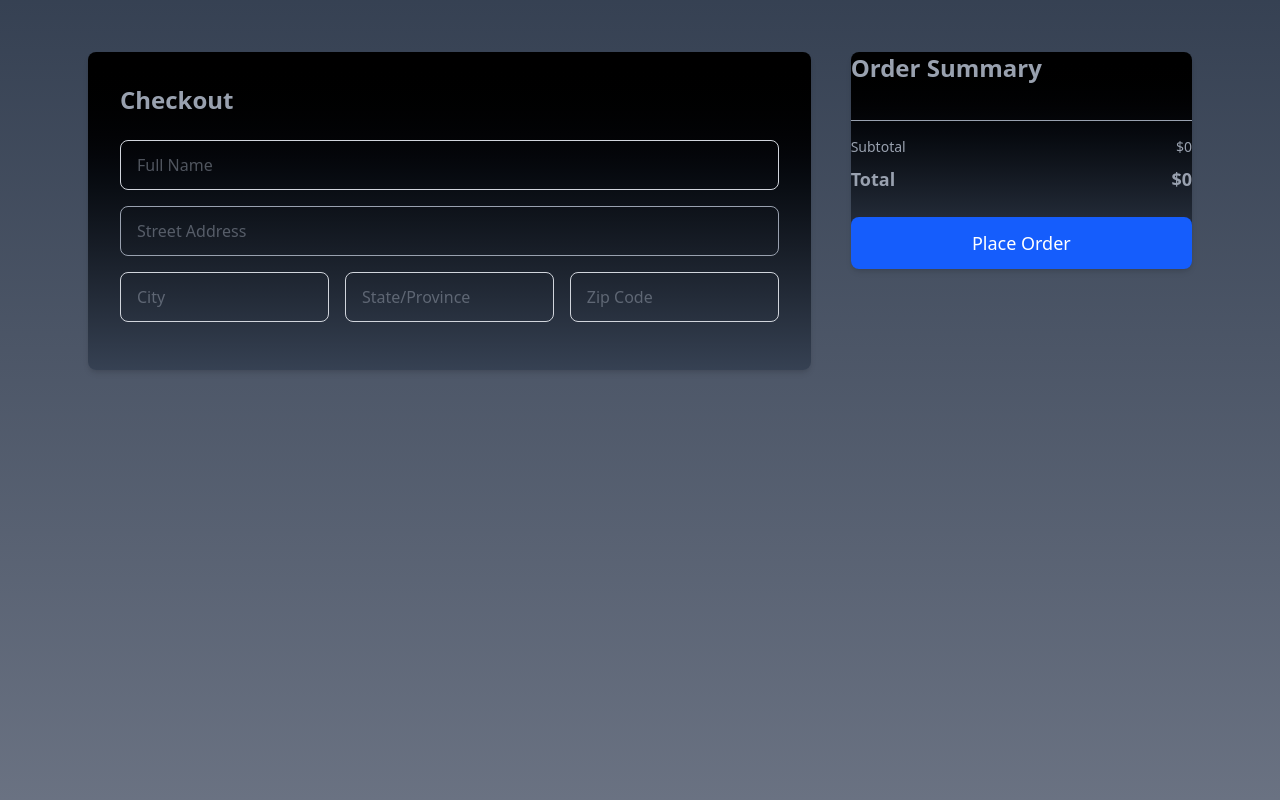
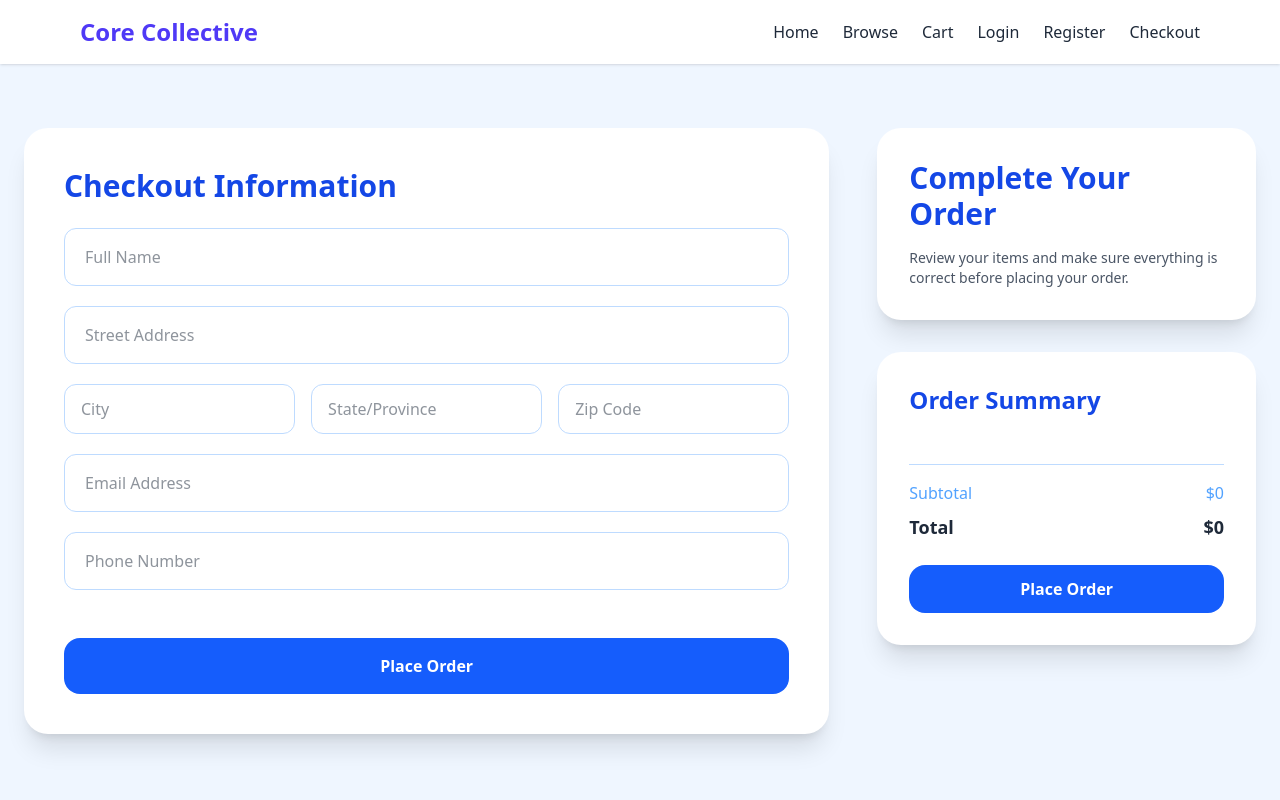
Before and after one commit to notannpctrust/core-collective, a Flask app: page /checkout in a window 1280 px wide. Run offline with Flask 3, Linux system fonts and the light colour scheme; the visitor is signed in with stand-in values (Sample User, id 1); data that the repository does not hold is empty.

Commit message:
function

```diff
--- a/main.py
+++ b/main.py
@@ -324,9 +324,13 @@ def order():
     cursor.execute("""
         SELECT
         `SALE`.`ID`,
-        `SALE`.`Timestamp
+        `SALE`.`Timestamp`,
+        SUM(`SaleProduct`.`Quantity`) AS 'Quantity'
+        SUM(`SaleProduct`.`Quantity` * `Product`.`Price`) AS 'Total'
+    FROM `Sale`
+    JOIN `SaleProduct` ON `SaleProduct`.`SaleID` = `Sale`.`ID`
+    JOIN `Product` ON `Product`.`ID` = `SaleProduct`.`ProductID`
+    WHERE `UserID` = %s
+    GROUP BY `SALE`.`ID`
 
-
-
-
-    """)
+    """, (current_user.id) )
--- a/templates/checkout.html.jinja
+++ b/templates/checkout.html.jinja
@@ -1,5 +1,3 @@
-
-
 <!doctype html>
 <html>
 <head>
@@ -9,130 +7,107 @@
   <title>Checkout | EZ-BAM</title>
 </head>
 
+<header class="bg-white shadow sticky top-0 z-50">
+      <nav class="max-w-6xl mx-auto flex items-center justify-between p-4">
+        <div class="text-2xl font-bold text-indigo-600">Core Collective</div>
+        <ul class="flex space-x-6">
+          <li><a href="/" class="hover:text-indigo-600">Home</a></li>
+          <li><a href="/browse" class="hover:text-indigo-600">Browse</a></li>
+          <li><a href="/cart" class="hover:text-indigo-600">Cart</a></li>
+          <li><a href="/login" class="hover:text-indigo-600">Login</a></li>
+          <li><a href="/signup" class="hover:text-indigo-600">Register</a></li>
+          <li><a href="/checkout" class="hover:text-indigo-600">Checkout</a></li>
+        </ul>
+      </nav>
+    </header>
 
-
-
-<body class="bg-gradient-to-b from-gray-700 to-gray-500 shadow-md px-6 py-3 text-gray-400 min-h-screen font-sans">
-
-
-
-
-
-
-
+<body class="bg-blue-50 min-h-screen font-sans text-gray-800">
 
 
 
   <form method="post" action="/checkout">
-   <div class="max-w-6xl mx-auto grid grid-cols-1 lg:grid-cols-3 gap-10 px-6 py-10">
+    <div class="max-w-7xl mx-auto px-6 py-16 grid grid-cols-1 lg:grid-cols-3 gap-12">
 
+      <!-- LEFT SIDE: CHECKOUT FORM -->
+      <div class="lg:col-span-2 space-y-8">
+        <div class="bg-white rounded-3xl shadow-xl p-10 space-y-6">
+          <h2 class="text-3xl font-bold text-blue-700">Checkout Information</h2>
 
-
-
-       <div class="lg:col-span-2 bg-gray-70 p-8 rounded-lg shadow-md bg-gradient-to-b from-black to-gray-700 shadow-md">
-
-
-
-
-           <h2 class="text-2xl font-bold mb-6">Checkout</h2>
-
-
-
-
+          <div class="space-y-5">
             <input name="full_name" required placeholder="Full Name"
-               class="w-full border border-gray-300 rounded-lg px-4 py-3 mb-4 focus:ring-2 focus:ring-blue-500 focus:outline-none">
-
-
-
+                   class="w-full border border-blue-200 rounded-xl px-5 py-4 focus:ring-2 focus:ring-blue-400 focus:outline-none">
 
             <input name="address" required placeholder="Street Address"
-               class="w-full border border-white-300 rounded-lg px-4 py-3 mb-4 focus:ring-2 focus:ring-blue-500 focus:outline-none">
+                   class="w-full border border-blue-200 rounded-xl px-5 py-4 focus:ring-2 focus:ring-blue-400 focus:outline-none">
 
-
-
-
-           <div class="grid grid-cols-1 md:grid-cols-3 gap-4 mb-4">
+            <div class="grid grid-cols-1 md:grid-cols-3 gap-4">
               <input name="city" required placeholder="City"
-                   class="border border-gray-300 rounded-lg px-4 py-3 focus:ring-2 focus:ring-blue-500 focus:outline-none">
+                     class="border border-blue-200 rounded-xl px-4 py-3 focus:ring-2 focus:ring-blue-400 focus:outline-none">
               <input name="state" placeholder="State/Province"
-                   class="border border-gray-300 rounded-lg px-4 py-3 focus:ring-2 focus:ring-blue-500 focus:outline-none">
+                     class="border border-blue-200 rounded-xl px-4 py-3 focus:ring-2 focus:ring-blue-400 focus:outline-none">
               <input name="zip" required placeholder="Zip Code"
-                   class="border border-gray-300 rounded-lg px-4 py-3 focus:ring-2 focus:ring-blue-500 focus:outline-none">
+                     class="border border-blue-200 rounded-xl px-4 py-3 focus:ring-2 focus:ring-blue-400 focus:outline-none">
             </div>
 
+            <input name="email" type="email" required placeholder="Email Address"
+                   class="w-full border border-blue-200 rounded-xl px-5 py-4 focus:ring-2 focus:ring-blue-400 focus:outline-none">
 
-
-
-
-
-
-
-
-
-
-
-
-
+            <input name="phone" type="tel" placeholder="Phone Number"
+                   class="w-full border border-blue-200 rounded-xl px-5 py-4 focus:ring-2 focus:ring-blue-400 focus:outline-none">
           </div>
 
-
-
-
-       <div class="bg-gradient-to-b from-black to-gray-700 rounded-lg shadow-md h-fit sticky top-10">
-
-
-
-
-           <h2 class="text-2xl font-bold mb-6 font-sans">Order Summary</h2>
-
-
-
-
-           <div class="space-y-7 mb-9">
-               {% for x in cart %}
-               <div class="flex justify-between items-center text-sm">
-                   <div class="flex items-center gap-3">
-                       <img src="{{ x['Image'] }}" class="w-12 h-12 rounded border">
-                       <div>
-                           <p class="font-medium">{{ x['Name'] }}</p>
-                           <p class="text-gray-500 font-sans">Qty {{ x['Quantity'] }}</p>
+          <button type="submit"
+                  class="mt-6 w-full bg-blue-600 text-white font-bold py-4 rounded-2xl hover:bg-blue-700 transition">
+            Place Order
+          </button>
         </div>
       </div>
-                   <span>${{ x['Price'] * x['Quantity'] }}</span>
+
+      <!-- RIGHT SIDE: COMPLETE YOUR ORDER + ORDER SUMMARY -->
+      <div class="space-y-8">
+        <div class="bg-white rounded-3xl shadow-xl p-8">
+          <h2 class="text-3xl font-bold text-blue-700 mb-4">Complete Your Order</h2>
+          <p class="text-gray-600 text-sm">Review your items and make sure everything is correct before placing your order.</p>
+        </div>
+
+        <div class="bg-white rounded-3xl shadow-xl p-8 space-y-6">
+          <h2 class="text-2xl font-bold text-blue-700">Order Summary</h2>
+
+          <div class="space-y-4 max-h-[400px] overflow-y-auto">
+            {% for x in cart %}
+            <div class="flex justify-between items-center p-3 bg-blue-50 rounded-xl">
+              <div class="flex items-center gap-3">
+                <img src="{{ x['Image'] }}" class="w-14 h-14 rounded border border-blue-200">
+                <div>
+                  <p class="font-semibold">{{ x['Name'] }}</p>
+                  <p class="text-blue-400 text-sm">Qty {{ x['Quantity'] }}</p>
+                </div>
+              </div>
+              <span class="font-semibold">${{ x['Price'] * x['Quantity'] }}</span>
             </div>
             {% endfor %}
           </div>
 
-
-
-
-           <div class="border-t pt-4 space-y-2 text-sm font-sans">
-               <div class="flex justify-between">
+          <div class="border-t border-blue-200 pt-4 space-y-2">
+            <div class="flex justify-between text-blue-400">
               <span>Subtotal</span>
               <span>${{ total }}</span>
             </div>
-               <div class="flex justify-between font-semibold text-lg font-sans">
+            <div class="flex justify-between font-semibold text-lg">
               <span>Total</span>
               <span>${{ total }}</span>
             </div>
           </div>
 
-
-
-
-           <button
-               type="submit"
-               class="mt-6 w-full bg-blue-600 text-white py-3 rounded-lg text-lg font-sans hover:bg-blue-700 transition focus:ring-2 focus:ring-blue-500 focus:outline-none">
+          <button type="submit"
+                  class="w-full bg-blue-600 text-white font-bold py-3 rounded-2xl hover:bg-blue-700 transition">
             Place Order
           </button>
-
-
-
-
         </div>
-
-
-
+      </div>
 
     </div>
   </form>
+
+</body>
+</html>
```
Lines whose indentation alone changed are shown as unchanged.
